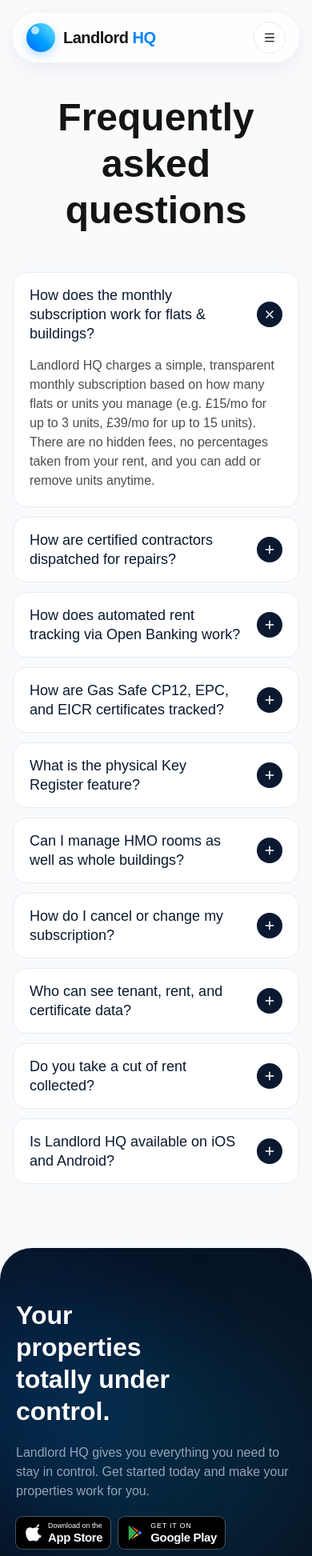
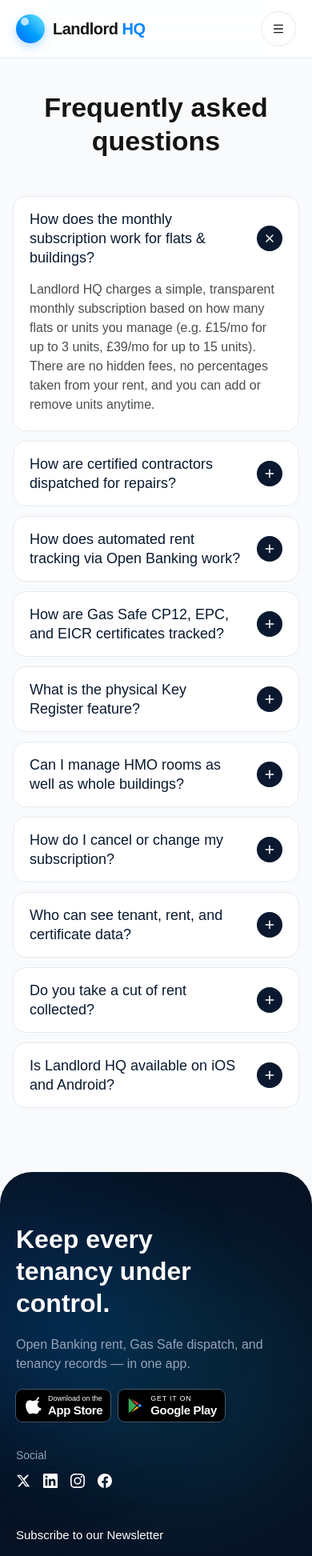
Before and after one commit to BeingSazzad/PropertyLandingpageMusa, a Next.js app: page /faq in a window 390 px wide. Shown: the top 1945 px of the page at 80% size. Built offline with nearby package versions, Linux system fonts and the light colour scheme; a web font is replaced by a local one.

Commit message:
style: redesign the top nav and tighten sloppy copy
Replace the floating capsule with a full bar and centered link group, and keep mobile titles and section copy spacious instead of cramped.

Co-authored-by: Cursor <cursoragent@cursor.com>

```diff
--- a/src/app/globals.css
+++ b/src/app/globals.css
@@ -130,6 +130,12 @@
 }
 
 @media (max-width: 639px) {
+  .title-display,
+  .title-section {
+    font-size: 34px;
+    line-height: 42px;
+  }
+
   .footer-headline.title-section {
     font-size: 32px;
     line-height: 40px;
--- a/src/components/layout/Footer.tsx
+++ b/src/components/layout/Footer.tsx
@@ -61,11 +61,11 @@ export const Footer: React.FC = () => {
           <div className="grid grid-cols-1 gap-12 lg:grid-cols-12 lg:gap-16">
             <div className="space-y-8 lg:col-span-5">
               <div className="space-y-5">
-                <h2 className="title-section title-section-inverse footer-headline max-w-[13ch]">
-                  Your properties totally under control.
+                <h2 className="title-section title-section-inverse footer-headline max-w-[14ch]">
+                  Keep every tenancy under control.
                 </h2>
                 <p className="text-body text-body-inverse max-w-sm">
-                  Landlord HQ gives you everything you need to stay in control. Get started today and make your properties work for you.
+                  Open Banking rent, Gas Safe dispatch, and tenancy records — in one app.
                 </p>
                 <AppStoreBadges onDark />
               </div>
--- a/src/components/layout/Navbar.tsx
+++ b/src/components/layout/Navbar.tsx
@@ -35,11 +35,10 @@ export const Navbar: React.FC = () => {
   };
 
   return (
-    <header className="sticky top-0 z-40 w-full px-4 pt-4 sm:px-6 lg:px-10">
-      <div className="mx-auto max-w-[1360px]">
-        <div className="flex items-center justify-between rounded-full border border-white/80 bg-white/80 px-4 py-2.5 shadow-[0_8px_28px_rgba(10,25,47,0.06)] backdrop-blur-xl sm:px-6">
-          <Link href="/" className="flex min-w-0 items-center gap-2.5">
-            <span className="relative flex h-9 w-9 shrink-0 items-center justify-center overflow-hidden rounded-full shadow-[0_4px_12px_rgba(0,132,255,0.28)]">
+    <header className="sticky top-0 z-40 w-full border-b border-[#E6EAEF] bg-white/85 backdrop-blur-xl">
+      <div className="mx-auto flex h-[72px] max-w-[1360px] items-center justify-between gap-6 px-5 sm:px-8 lg:px-10">
+        <Link href="/" className="flex shrink-0 items-center gap-2.5">
+          <span className="relative flex h-9 w-9 items-center justify-center overflow-hidden rounded-full shadow-[0_4px_12px_rgba(0,132,255,0.28)]">
             <span className="absolute inset-0 bg-gradient-to-tr from-[#0066FF] via-[#00A3FF] to-[#67E8F9]" />
             <span className="absolute top-1 left-1.5 h-2.5 w-2.5 rounded-full bg-white/70 blur-[0.5px]" />
           </span>
@@ -48,7 +47,10 @@ export const Navbar: React.FC = () => {
           </span>
         </Link>
 
-          <nav className="hidden items-center md:flex">
+        <nav
+          aria-label="Primary"
+          className="hidden items-center rounded-full border border-[#E6EAEF] bg-[#F8FAFC] p-1.5 md:flex"
+        >
           {LINKS.map((link) => {
             const active = isActive(link.href);
 
@@ -56,10 +58,10 @@ export const Navbar: React.FC = () => {
               <Link
                 key={link.href}
                 href={link.href}
-                  className={`relative px-4 py-2 font-[family-name:var(--font-nav)] text-[16px] font-medium leading-5 transition-colors after:absolute after:inset-x-4 after:bottom-0.5 after:h-0.5 after:rounded-full after:bg-[#0084FF] after:transition-opacity ${
+                className={`rounded-full px-5 py-2 font-[family-name:var(--font-nav)] text-[15px] font-medium leading-5 transition-colors ${
                   active
-                      ? 'text-[#131515] after:opacity-100'
-                      : 'text-[#494d4d] after:opacity-0 hover:text-[#0084FF] hover:after:opacity-40'
+                    ? 'bg-white text-[#131515] shadow-[0_1px_3px_rgba(10,25,47,0.08)]'
+                    : 'text-[#494d4d] hover:text-[#131515]'
                 }`}
               >
                 {link.label}
@@ -68,11 +70,11 @@ export const Navbar: React.FC = () => {
           })}
         </nav>
 
-          <div className="flex items-center gap-2">
+        <div className="flex shrink-0 items-center gap-2">
           <button
             type="button"
             onClick={() => triggerSmartAppDownload(() => dispatch(openDownloadModal()))}
-              className="hidden items-center gap-1.5 rounded-full bg-[#0084FF] px-5 py-2.5 font-[family-name:var(--font-nav)] text-[16px] font-medium leading-5 text-white transition-colors hover:bg-[#0070DE] sm:inline-flex"
+            className="hidden items-center gap-1.5 rounded-full bg-[#0084FF] px-5 py-2.5 font-[family-name:var(--font-nav)] text-[15px] font-medium leading-5 text-white transition-colors hover:bg-[#0070DE] sm:inline-flex"
           >
             Download App
             <ArrowRight className="h-4 w-4" />
@@ -81,7 +83,7 @@ export const Navbar: React.FC = () => {
           <button
             type="button"
             onClick={() => dispatch(toggleMobileMenu())}
-              className="flex h-10 w-10 items-center justify-center rounded-full border border-[#E6EAEF] bg-white text-[#131515] md:hidden"
+            className="flex h-11 w-11 items-center justify-center rounded-full border border-[#E6EAEF] bg-white text-[#131515] md:hidden"
             aria-label="Toggle navigation"
             aria-expanded={isMobileMenuOpen}
           >
@@ -91,7 +93,8 @@ export const Navbar: React.FC = () => {
       </div>
 
       {isMobileMenuOpen ? (
-          <div className="mt-2 flex flex-col gap-1 rounded-[24px] border border-[#E6EAEF] bg-white p-3 shadow-[0_16px_40px_rgba(10,25,47,0.08)] md:hidden">
+        <div className="border-t border-[#E6EAEF] bg-white px-5 py-5 md:hidden">
+          <div className="mx-auto flex max-w-[1360px] flex-col gap-1">
             {LINKS.map((link) => {
               const active = isActive(link.href);
 
@@ -100,7 +103,7 @@ export const Navbar: React.FC = () => {
                   key={link.href}
                   href={link.href}
                   onClick={() => dispatch(toggleMobileMenu())}
-                  className={`rounded-[16px] px-4 py-3 font-[family-name:var(--font-nav)] text-[16px] font-medium leading-5 ${
+                  className={`rounded-[16px] px-4 py-3.5 font-[family-name:var(--font-nav)] text-[16px] font-medium leading-5 ${
                     active ? 'bg-[#E8F3FF] text-[#131515]' : 'text-[#494d4d] hover:bg-[#F8FAFC]'
                   }`}
                 >
@@ -114,14 +117,14 @@ export const Navbar: React.FC = () => {
                 dispatch(toggleMobileMenu());
                 triggerSmartAppDownload(() => dispatch(openDownloadModal()));
               }}
-              className="mt-1 inline-flex w-full items-center justify-center gap-1.5 rounded-full bg-[#0084FF] px-5 py-3 font-[family-name:var(--font-nav)] text-[16px] font-medium text-white"
+              className="mt-3 inline-flex w-full items-center justify-center gap-1.5 rounded-full bg-[#0084FF] px-5 py-3.5 font-[family-name:var(--font-nav)] text-[16px] font-medium text-white"
             >
               Download App
               <ArrowRight className="h-4 w-4" />
             </button>
           </div>
+        </div>
       ) : null}
-      </div>
     </header>
   );
 };
--- a/src/components/ui/SectionHeader.tsx
+++ b/src/components/ui/SectionHeader.tsx
@@ -25,7 +25,7 @@ export const SectionHeader: React.FC<SectionHeaderProps> = ({
 
   return (
     <div
-      className={`space-y-3.5 max-w-2xl ${
+      className={`max-w-2xl space-y-5 ${
         isCenter ? 'mx-auto text-center' : 'text-left'
       } ${className}`}
     >
--- a/src/components/web-pages/AboutPageView.tsx
+++ b/src/components/web-pages/AboutPageView.tsx
@@ -29,7 +29,7 @@ export const AboutPageView: React.FC = () => {
         {/* Statement + rating */}
         <div className="grid grid-cols-1 items-center gap-10 lg:grid-cols-2 lg:gap-16">
           <h2 className="max-w-lg font-[family-name:var(--font-display)] text-[28px] font-medium leading-9 text-[#131515] sm:text-[32px] sm:leading-10">
-            We help landlords feel confident about their portfolios and keep every tenancy running with ease.
+            One workflow for rent, tenancies, keys, and certificates — so every building stays audit-ready.
           </h2>
 
           <div className="flex flex-col items-start gap-3 lg:items-end">
--- a/src/components/web-pages/AppDownloadCTA.tsx
+++ b/src/components/web-pages/AppDownloadCTA.tsx
@@ -47,12 +47,11 @@ export const AppDownloadCTA: React.FC = () => {
           <h2 className="title-section">
             <span className="sm:whitespace-nowrap">Take Landlord HQ</span>
             <br />
-            <span className="text-[#0084FF]">Anywhere!</span>
+            <span className="text-[#0084FF]">on the go</span>
           </h2>
 
           <p className="text-subtitle max-w-sm">
-            Real-time rent tracking, digital lease agreements, and certified trade
-            dispatch — right in your pocket.
+            Rent tracking, digital leases, and certified trade dispatch — in your pocket.
           </p>
 
           <AppStoreBadges className="pt-1" />
--- a/src/components/web-pages/HeroSection.tsx
+++ b/src/components/web-pages/HeroSection.tsx
@@ -54,7 +54,7 @@ export const HeroSection: React.FC = () => {
           <div className="absolute inset-0 max-w-2xl mx-auto bg-gradient-to-r from-sky-400/20 via-[#0084FF]/25 to-cyan-400/20 rounded-full blur-3xl -z-10 pointer-events-none transform -translate-y-8" />
 
           {/* LEFT DEVICE (Recessed / Dark Mode Maintenance & Trade Ticket) */}
-          <div className="hidden md:block absolute left-4 lg:left-12 -translate-y-2 z-10 w-[260px] lg:w-[280px] transform -rotate-3 transition-transform duration-500 hover:rotate-0 hover:scale-105">
+          <div className="absolute left-4 z-10 hidden w-[260px] -translate-y-2 -rotate-3 transform transition-transform duration-500 hover:rotate-0 hover:scale-105 lg:left-12 lg:block lg:w-[280px]">
 
             {/* Floating Top Badge: 600+ UK Landlords (Reference: "6k+ Happy Clients With Top Reviews") */}
             <div className="absolute -top-7 -left-4 z-30 flex items-center rounded-[16px] border border-[#E6EAEF] bg-white px-3 py-2 shadow-[0_8px_24px_rgba(10,25,47,0.06)]">
@@ -195,7 +195,7 @@ export const HeroSection: React.FC = () => {
           </div>
 
           {/* RIGHT DEVICE (Recessed / Portfolio Yield & Rent Wave Chart) */}
-          <div className="hidden md:block absolute right-4 lg:right-12 -translate-y-2 z-10 w-[260px] lg:w-[280px] transform rotate-3 transition-transform duration-500 hover:rotate-0 hover:scale-105">
+          <div className="absolute right-4 z-10 hidden w-[260px] -translate-y-2 rotate-3 transform transition-transform duration-500 hover:rotate-0 hover:scale-105 lg:right-12 lg:block lg:w-[280px]">
 
             {/* Floating Top Badge 1: Direct Open Banking (Reference: "Online and Face to Face") */}
             <div className="absolute -top-7 -right-2 z-30 flex items-center gap-2 rounded-[16px] bg-[#0084FF] px-3.5 py-2 text-white">
--- a/src/components/web-pages/MobileFeaturesShowcase.tsx
+++ b/src/components/web-pages/MobileFeaturesShowcase.tsx
@@ -55,11 +55,11 @@ export const MobileFeaturesShowcase: React.FC = () => {
                 <span className="text-[#0084FF]">every tenancy</span>
               </>
             }
-            subtitle="Everything landlords, tenants, and certified contractors need to manage flats and building tenancies from anywhere."
+            subtitle="Rent, repairs, keys, and certificates — for landlords, tenants, and certified trades."
             align="center"
           />
 
-          <div className="mt-12 grid grid-cols-1 items-center gap-8 lg:mt-0 lg:grid-cols-12 lg:gap-6">
+          <div className="mt-12 grid grid-cols-1 items-center gap-8 lg:mt-4 lg:grid-cols-12 lg:gap-10">
 
             {/* Left 2 Feature Cards */}
             <div className="lg:col-span-3 space-y-6">
--- a/src/components/web-pages/PricingSection.tsx
+++ b/src/components/web-pages/PricingSection.tsx
@@ -75,7 +75,7 @@ export const PricingSection: React.FC = () => {
             <span className="text-[#0084FF]">for every landlord</span>
           </h2>
           <p className="text-subtitle mx-auto max-w-lg">
-            No percentages taken from your rent. Pick a plan suited to your unit count.
+            No cut of your rent. Choose a plan by how many flats you manage.
           </p>
 
           <div className="flex justify-center pt-2">
```
Also changed, not shown: src/components/web-pages/AppShowcaseSection.tsx (+3 -4 lines), src/components/web-pages/TestimonialSection.tsx (+4 -3 lines). Lines whose indentation alone changed are shown as unchanged.
